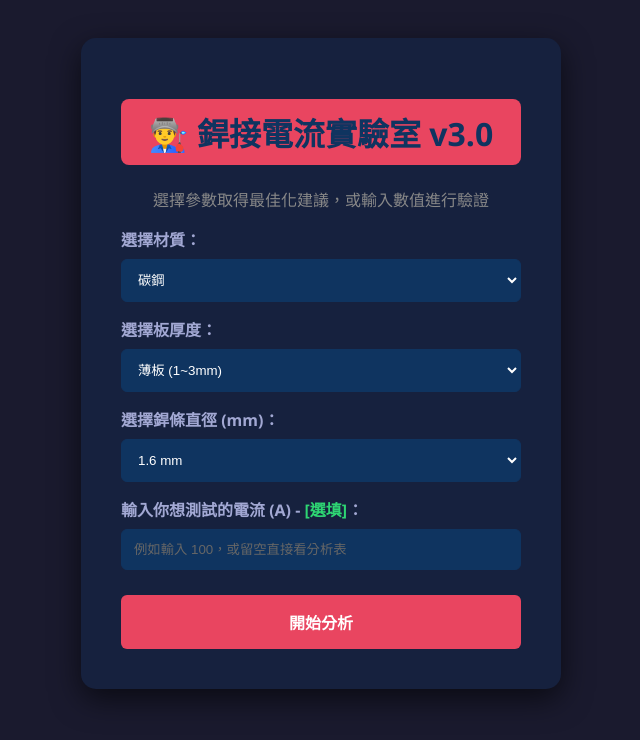
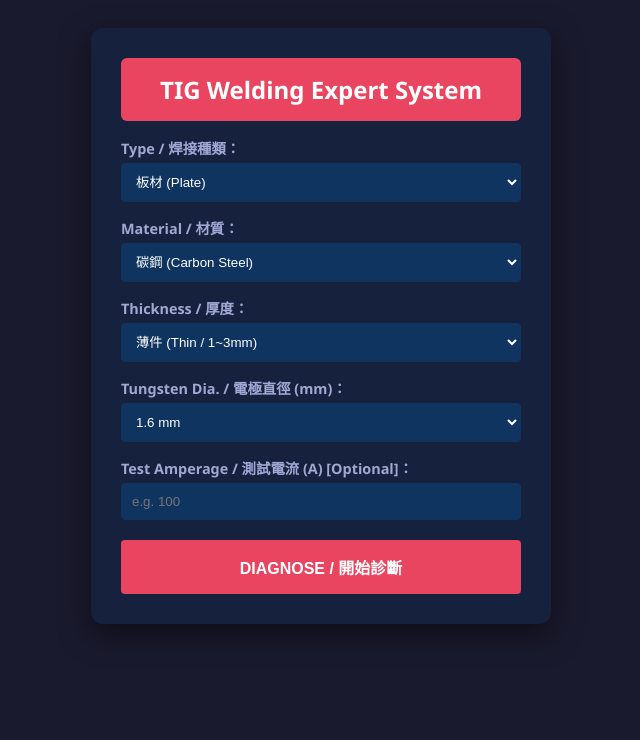
Before and after one commit to ChihKai-space/welding-expert-system, a Flask app: page / in a window 1280 px wide. Shown: the top 740 px of the page, without its empty margins (319-959 px from the left). Run offline with Flask 3, Linux system fonts and the light colour scheme.

Commit message:
index.html

```diff
--- a/templates/index.html
+++ b/templates/index.html
@@ -3,46 +3,47 @@
 <head>
     <meta charset="UTF-8">
     <meta name="viewport" content="width=device-width, initial-scale=1.0">
-    <title>銲接電流實驗室</title>
+    <title>TIG Welding Expert System</title>
     <style>
-        body { font-family: 'Segoe UI', Tahoma, Geneva, Verdana, sans-serif; background-color: #1a1a2e; color: #e0e0e0; text-align: center; padding: 30px; }
-        .container { background: #16213e; padding: 40px; border-radius: 15px; display: inline-block; min-width: 400px; max-width: 600px; box-shadow: 0 10px 30px rgba(0,0,0,0.6); text-align: left; }
-        h1 { color: #0f3460; background-color: #e94560; padding: 10px 20px; border-radius: 8px; text-align: center; }
-        label { font-weight: bold; margin-top: 15px; display: block; color: #a2a8d3; }
-        select, input { width: 100%; padding: 12px; margin-top: 8px; border-radius: 6px; border: 1px solid #0f3460; background: #0f3460; color: white; box-sizing: border-box; }
-        input::placeholder { color: #666; }
-        button { width: 100%; padding: 15px; margin-top: 25px; background: #e94560; color: white; border: none; border-radius: 6px; font-size: 16px; font-weight: bold; cursor: pointer; transition: 0.3s; }
-        button:hover { background: #d03c55; }
-        .result-box { margin-top: 30px; padding: 25px; border-left: 5px solid #e94560; background: #0f3460; border-radius: 8px; line-height: 1.6; }
-        .matrix-list { background: #1a1a2e; padding: 15px 20px 15px 40px; border-radius: 8px; font-size: 0.95em; color: #ccc; }
-        .matrix-list li { margin-bottom: 8px; }
-        .highlight { color: #f9d423; font-weight: bold; font-size: 1.1em; }
-        .alert-red { color: #ff4757; font-weight: bold; }
-        .alert-green { color: #2ed573; font-weight: bold; }
-        hr { border: 0; height: 1px; background: #2c2c54; margin: 20px 0; }
+        body { font-family: 'Segoe UI', Arial, sans-serif; background-color: #1a1a2e; color: #e0e0e0; text-align: center; padding: 20px; }
+        .container { background: #16213e; padding: 30px; border-radius: 12px; display: inline-block; min-width: 400px; max-width: 650px; box-shadow: 0 10px 30px rgba(0,0,0,0.5); text-align: left; }
+        h1 { color: #fff; background-color: #e94560; padding: 15px; border-radius: 6px; text-align: center; font-size: 24px; margin-top: 0; }
+        label { font-weight: bold; margin-top: 15px; display: block; color: #a2a8d3; font-size: 0.9em; }
+        select, input { width: 100%; padding: 10px; margin-top: 5px; border-radius: 4px; border: 1px solid #0f3460; background: #0f3460; color: white; box-sizing: border-box; }
+        button { width: 100%; padding: 15px; margin-top: 20px; background: #e94560; color: white; border: none; border-radius: 4px; font-size: 16px; font-weight: bold; cursor: pointer; }
+        .result-box { margin-top: 25px; padding: 20px; border-left: 5px solid #e94560; background: #0f3460; border-radius: 4px; }
+        .matrix-list { background: #1a1a2e; padding: 15px; border-radius: 6px; font-size: 0.9em; color: #ccc; list-style: none; padding-left: 20px; }
+        .highlight { color: #f9d423; font-weight: bold; }
+        .pos-box { background: #1a1a2e; padding: 12px; border-radius: 6px; margin: 10px 0; font-size: 0.9em; }
     </style>
 </head>
 <body>
     <div class="container">
-        <h1>👨‍🏭 銲接電流實驗室 v3.0</h1>
-        <p style="text-align: center; color: #888;">選擇參數取得最佳化建議，或輸入數值進行驗證</p>
+        <h1>TIG Welding Expert System</h1>
 
         <form method="POST">
-            <label>選擇材質：</label>
-            <select name="material" required>
-                <option value="碳鋼">碳鋼</option>
-                <option value="不鏽鋼">不鏽鋼</option>
+            <label>Type / 焊接種類：</label>
+            <select name="weld_type">
+                <option value="板材 (Plate)">板材 (Plate)</option>
+                <option value="管材 (Pipe)">管材 (Pipe)</option>
             </select>
 
-            <label>選擇板厚度：</label>
-            <select name="thickness" required>
-                <option value="薄板(1~3mm)">薄板 (1~3mm)</option>
-                <option value="中厚板(4~6mm)">中厚板 (4~6mm)</option>
-                <option value="特殊厚板(未知)">特殊厚板 (啟動公式備案)</option>
+            <label>Material / 材質：</label>
+            <select name="material">
+                <option value="碳鋼 (Carbon Steel)">碳鋼 (Carbon Steel)</option>
+                <option value="不鏽鋼 (Stainless)">不鏽鋼 (Stainless)</option>
+                <option value="低合金鋼 (Alloy)">低合金鋼 (Alloy)</option>
             </select>
 
-            <label>選擇銲條直徑 (mm)：</label>
-            <select name="diameter" required>
+            <label>Thickness / 厚度：</label>
+            <select name="thickness">
+                <option value="薄件 (Thin / 1~3mm)">薄件 (Thin / 1~3mm)</option>
+                <option value="中厚件 (Medium / 4~6mm)">中厚件 (Medium / 4~6mm)</option>
+                <option value="特殊厚件">特殊厚件 (>6mm)</option>
+            </select>
+
+            <label>Tungsten Dia. / 電極直徑 (mm)：</label>
+            <select name="diameter">
                 <option value="1.6">1.6 mm</option>
                 <option value="2.0">2.0 mm</option>
                 <option value="2.6">2.6 mm</option>
@@ -50,45 +51,40 @@
                 <option value="4.0">4.0 mm</option>
             </select>
 
-            <label>輸入你想測試的電流 (A) - <span style="color: #2ed573;">[選填]</span>：</label>
-            <input type="number" step="0.1" name="user_current" placeholder="例如輸入 100，或留空直接看分析表">
+            <label>Test Amperage / 測試電流 (A) [Optional]：</label>
+            <input type="number" step="0.1" name="user_current" placeholder="e.g. 100">
 
-            <button type="submit">開始分析</button>
+            <button type="submit">DIAGNOSE / 開始診斷</button>
         </form>
 
         {% if result %}
             <div class="result-box">
-                {% if result.error %}
-                    <p class="alert-red">⚠️ {{ result.error }}</p>
-                {% else %}
-                    <h3 style="margin-top: 0; color: #fff;">🔬 實驗室分析報告</h3>
-                    <p style="color: #a2a8d3;">條件：{{ result.material }} | 厚度：{{ result.thickness }} | 直徑 {{ result.diameter }} mm</p>
+                <h3 style="margin-top: 0;">Diagnostic Report / 診斷報告</h3>
+                <p style="font-size: 0.85em; color: #a2a8d3;">{{ result.weld_type }} | {{ result.material }} | {{ result.thickness }}</p>
+                <hr style="border: 0; border-top: 1px solid #2c2c54;">
 
-                    <hr>
+                <p>Recommended Base Current / 基準電流：<span class="highlight">{{ result.recommended_current }} A</span></p>
 
-                    <p>💡 系統推薦最佳電流：<span class="highlight">{{ result.recommended_current }} A</span></p>
-                    <p style="font-size: 0.9em; color: #888;">(計算依據：{{ result.calc_method }})</p>
-
-                    <h4 style="margin-bottom: 10px; color: #a2a8d3;">📊 電流參數影響矩陣</h4>
-                    <ul class="matrix-list">
-                        {% for item in result.effects_matrix %}
-                            <li><strong>{{ item.range }}</strong>：<br>{{ item.effect }}</li>
+                <div class="pos-box">
+                    <strong style="color: #a2a8d3;">Position Adjustments / 位置微調：</strong>
+                    <ul style="margin: 5px 0 0 0; padding-left: 15px;">
+                        {% for pos, advice in result.position_advice.items() %}
+                            <li>{{ pos }}: {{ advice }}</li>
                         {% endfor %}
                     </ul>
+                </div>
 
-                    {% if result.user_current != None %}
-                        <hr>
-                        <h4 style="margin-bottom: 10px; color: #f9d423;">⚡ 你的測試驗證</h4>
-                        <p>輸入測試電流：<span class="highlight">{{ result.user_current }} A</span></p>
-                        <p>判定結果：
-                            {% if '偏高' in result.test_result or '偏低' in result.test_result %}
-                                <span class="alert-red">{{ result.test_result }}</span>
-                            {% else %}
-                                <span class="alert-green">{{ result.test_result }}</span>
-                            {% endif %}
-                        </p>
-                        <p>職人建議：{{ result.test_advice }}</p>
-                    {% endif %}
+                <h4 style="margin: 15px 0 5px 0; color: #a2a8d3;">Current Effect Matrix / 電流矩陣</h4>
+                <ul class="matrix-list">
+                    {% for item in result.effects_matrix %}
+                        <li><strong>{{ item.range }}</strong>: {{ item.effect }}</li>
+                    {% endfor %}
+                </ul>
+
+                {% if result.user_current %}
+                    <hr style="border: 0; border-top: 1px solid #2c2c54;">
+                    <p>Validation / 驗證結果：<span class="highlight">{{ result.test_result }}</span></p>
+                    <p style="font-size: 0.9em; color: #f9d423;">{{ result.test_advice }}</p>
                 {% endif %}
             </div>
         {% endif %}
```
